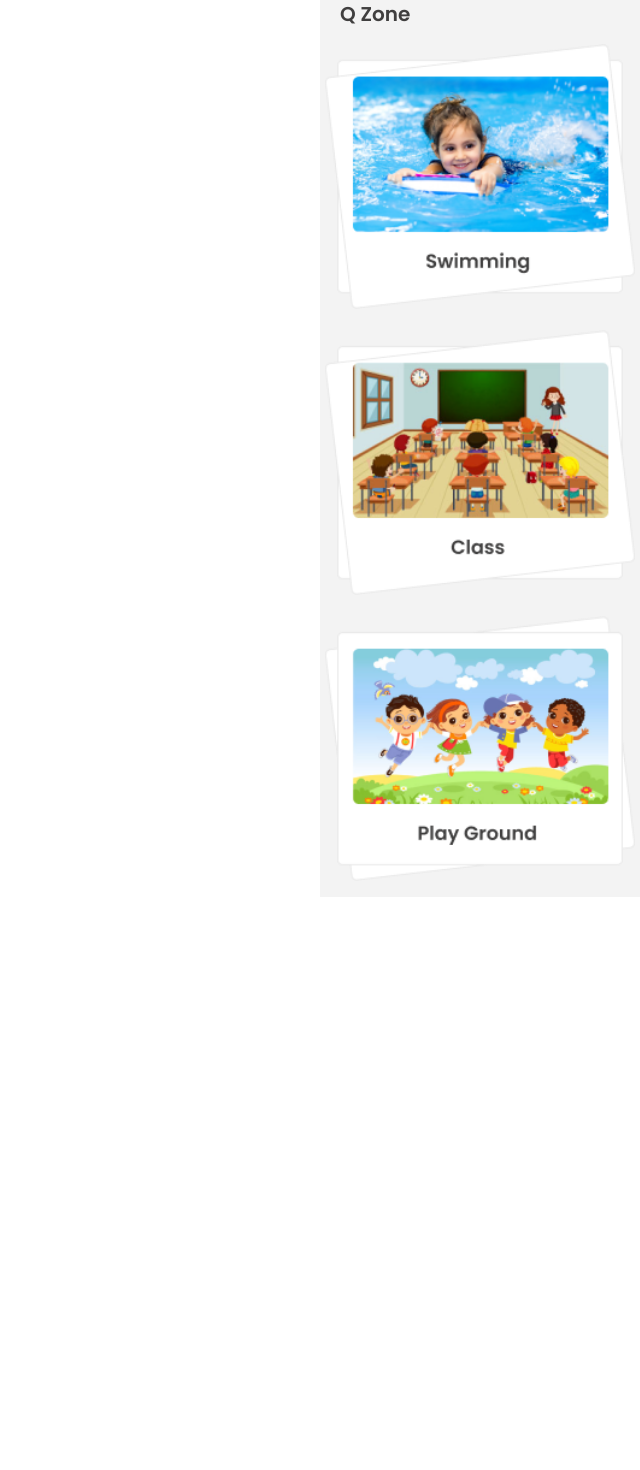
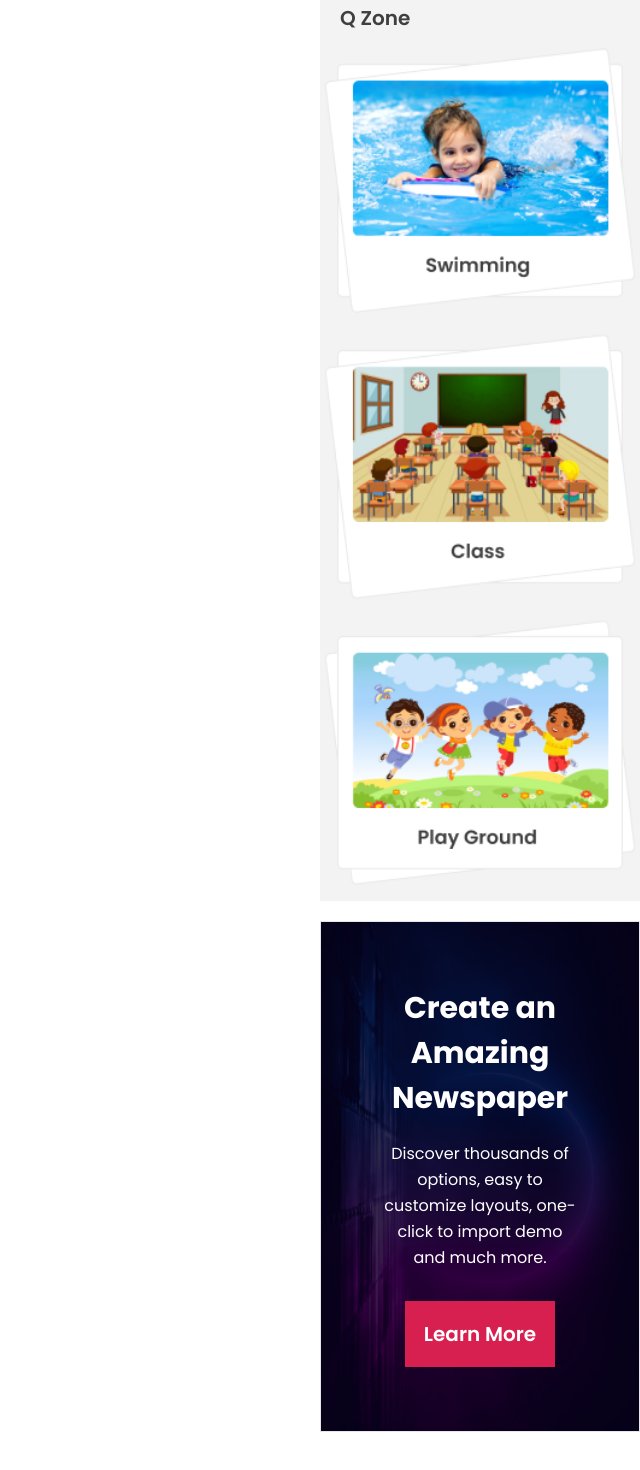
Before and after one commit to ZaibLComrade/dragon-news, a React (Vite) app: page / in a window 1280 px wide. Shown: the part 900-2370 px from the top of the page, without its empty margins (640-1280 px from the left). Before the commit the page ends 1853 px from the top, so only its background shows below. Built offline with nearby package versions, Linux system fonts and the light colour scheme.

Commit message:
Added advertizement on right navbar

```diff
--- a/src/components/NavRight.jsx
+++ b/src/components/NavRight.jsx
@@ -5,12 +5,13 @@ import instagram from "../assets/instagram.svg";
 import qZone1 from "../assets/qZone1.png";
 import qZone2 from "../assets/qZone2.png";
 import qZone3 from "../assets/qZone3.png";
+import advBg from "../assets/bg.png";
 
 export default function NavRight() {
 	return <div>
 		<h2 className="text-xl font-semibold">Login With</h2>
 		<div className="mt-6 space-y-2">
-			<button className="flex items-center justify-center w-full py-2 text-blue-500 border border-blue-500 rounded-lg gap-2">
+			<button className="flex items-center justify-center w-full py-2 text-blue-500 border border-blue-500 rounded-lg hover:text-white hover:bg-blue-500 gap-2">
 				<div>
 					<FaGoogle className="block"/>
 				</div>
@@ -18,7 +19,7 @@ export default function NavRight() {
 					<p className="">Login with Google</p>
 				</div>
 			</button>
-			<button className="flex items-center justify-center w-full py-2 border border-black rounded-lg gap-2 ">
+			<button className="flex items-center justify-center w-full py-2 border border-black rounded-lg hover:text-white hover:bg-black gap-2 ">
 				<div>
 					<FaGithub className="block"/>
 				</div>
@@ -45,7 +46,7 @@ export default function NavRight() {
 			</div>
 		</div>
 
-		<div className="px-1 pb-4 mt-4 bg-custom-dark-3">
+		<div className="px-1 pb-4 mt-5 bg-custom-dark-3">
 			<h2 className="py-4 pl-4 text-xl font-semibold">Q Zone</h2>
 			<div className="space-y-5">
 				<img className="object-cover w-full" src={ qZone1 } alt=""/>
@@ -53,5 +54,13 @@ export default function NavRight() {
 				<img className="object-cover w-full" src={ qZone3 } alt=""/>
 			</div>
 		</div>
+		<div className="relative mt-5 border">
+			<img className="absolute z-0 object-cover w-full h-full" src={ advBg } alt=""/>
+			<div className="relative p-10 py-16 text-center text-white">
+				<h2 className="text-[30px] font-bold leading-[45px]">Create an Amazing Newspaper</h2>
+				<p className="max-w-[200px] mx-auto mt-5 leading-[26px]">Discover thousands of options, easy to customize layouts, one-click to import demo and much more.</p>
+				<button className="text-xl font-semibold mt-[30px] p-[18px] bg-custom-red border border-custom-red hover:text-custom-red hover:bg-transparent">Learn More</button>
+			</div>
+		</div>
 	</div>
 }
```
